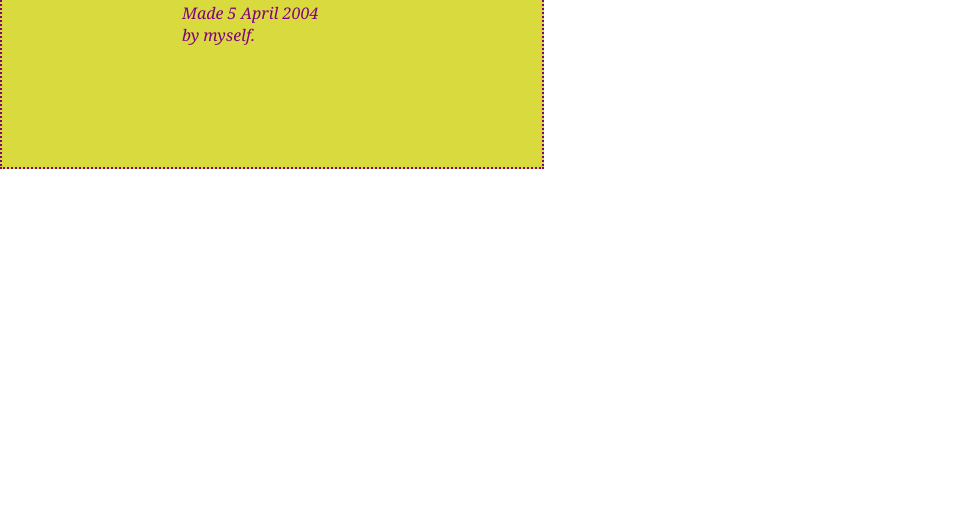
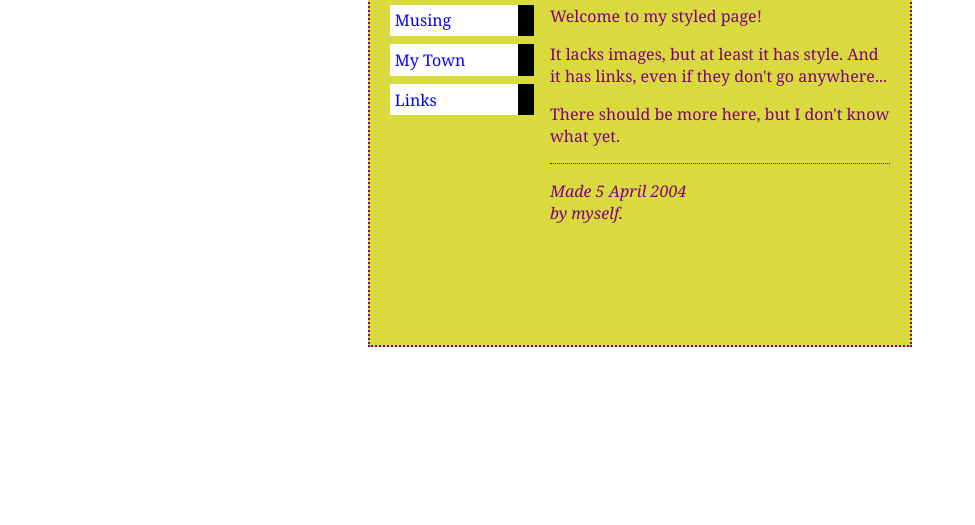
Before and after one commit to charviupreti/ETHNUS_MERN, a plain HTML site: page CSS_Task5.html in a window 1280 px wide. Shown: the part 275-800 px from the top of the page, without its empty margins (0-975 px from the left). Drawn offline with Linux system fonts and the light colour scheme.

Commit message:
Update style_css_task5.css

```diff
--- a/style_css_task5.css
+++ b/style_css_task5.css
@@ -4,6 +4,7 @@
   width: 500px;
   height: 400px;
   padding: 20px;
+  vertical-align: auto 0;
 }
 
 .two {
@@ -13,19 +14,22 @@
 h1 {
   font-family: Helvetica;
 }
+
 body {
   color: purple;
   font-family: Georgia;
   margin: 0;
+  height: 100vh;
+  display: flex;
+  justify-content: center;
+  align-items: center;
 }
 
 ul.navbar {
   list-style-type: none;
   padding: 0;
-  margin: 0;
+  margin: 2em 0 0 0;
   position: absolute;
-  top: 2em;
-  left: 1em;
   width: 9em;
 }
 
```
